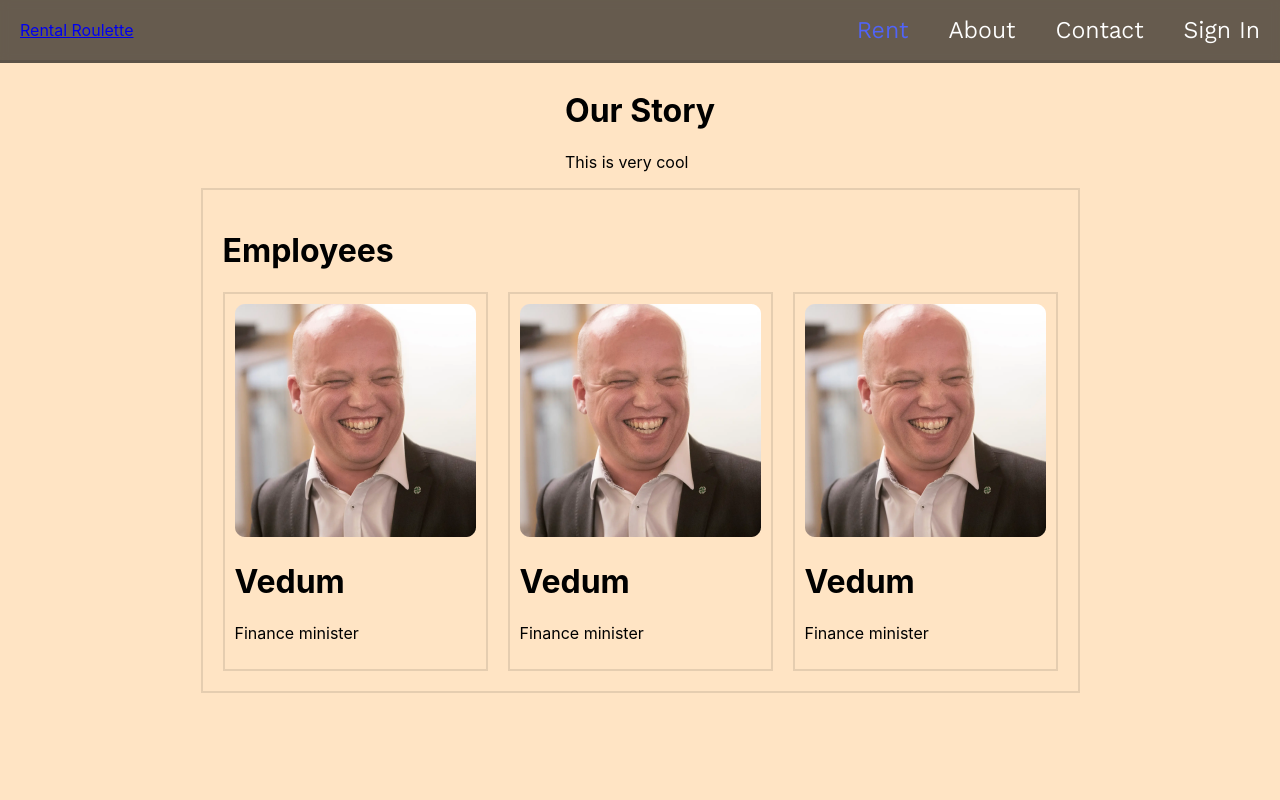
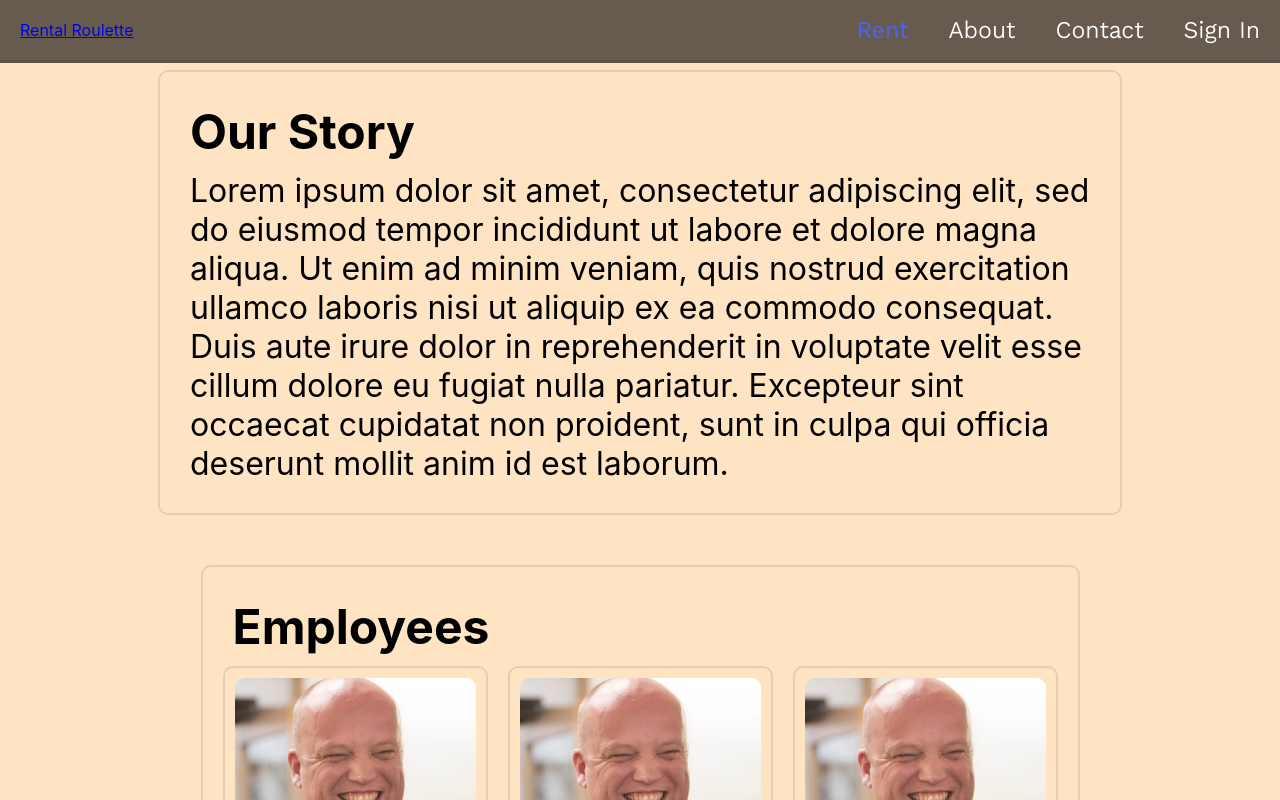
Before and after one commit to ludlun04/IDATA2301-Project, a React (Create React App) app: page /about in a window 1280 px wide. Shown: the top 800 px of the page. Built offline with nearby package versions, Linux system fonts and the light colour scheme.

Commit message:
styling employee card and about page

```diff
--- a/src/components/EmployeeCard.css
+++ b/src/components/EmployeeCard.css
@@ -1,8 +1,16 @@
 .EmployeeCard {
     border: solid 2px rgba(0, 0, 0, .1);
-
+    border-radius: 10px;
 }
 
 .employeeCardContentContainer {
     padding: 10px;
 }
+
+.employeeCardHeader {
+    font-size: 24px;
+}
+
+.employeeCardParagraph {
+    font-size: 15px;
+}
--- a/src/components/EmployeeCard.jsx
+++ b/src/components/EmployeeCard.jsx
@@ -6,8 +6,8 @@ export default function EmployeeCard(props) {
         <div className={"EmployeeCard"}>
             <div className={"employeeCardContentContainer"}>
                 <img src={vedum} alt={"The finance minister of norway, sir vedum, is smiling."}/>
-                <h1>Vedum</h1>
-                <p>Finance minister</p>
+                <h1 className={"employeeCardHeader"}>Vedum</h1>
+                <p className={"employeeCardParagraph"}>Finance minister</p>
             </div>
 
         </div>
--- a/src/pages/about/About.css
+++ b/src/pages/about/About.css
@@ -5,11 +5,25 @@
     display: flex;
     flex-direction: column;
     align-items: center;
+    gap: 50px;
 }
 
-.aboutEmployees {
+.aboutHeader {
+    font-size: 48px;
+    margin: 10px;
+}
+
+.aboutOurStoryParagraph {
+    display: flex;
+    width: 900px;
+    font-size: 32px;
+    margin: 10px;
+}
+
+.aboutEmployees, .aboutOurStory {
     border: solid 2px rgba(0, 0, 0, .1);
     padding: 20px;
+    border-radius: 10px;
 }
 
 .aboutEmployeeCardContainer {
--- a/src/pages/about/About.jsx
+++ b/src/pages/about/About.jsx
@@ -5,11 +5,18 @@ export default function About() {
     return (
         <div className={"About"}>
             <div className={"aboutOurStory"}>
-                <h1>Our Story</h1>
-                <p>This is very cool</p>
+                <h1 className={"aboutHeader"}>Our Story</h1>
+                <p className={"aboutOurStoryParagraph"}>
+                    Lorem ipsum dolor sit amet, consectetur adipiscing elit, sed do eiusmod tempor
+                    incididunt ut labore et dolore magna aliqua. Ut enim ad minim veniam, quis
+                    nostrud exercitation ullamco laboris nisi ut aliquip ex ea commodo consequat.
+                    Duis aute irure dolor in reprehenderit in voluptate velit esse cillum dolore eu
+                    fugiat nulla pariatur. Excepteur sint occaecat cupidatat non proident, sunt in
+                    culpa qui officia deserunt mollit anim id est laborum.
+                </p>
             </div>
             <div className={"aboutEmployees"}>
-                <h1>Employees</h1>
+                <h1 className={"aboutHeader"}>Employees</h1>
                 <div className={"aboutEmployeeCardContainer"}>
                     <EmployeeCard></EmployeeCard>
                     <EmployeeCard></EmployeeCard>
```
